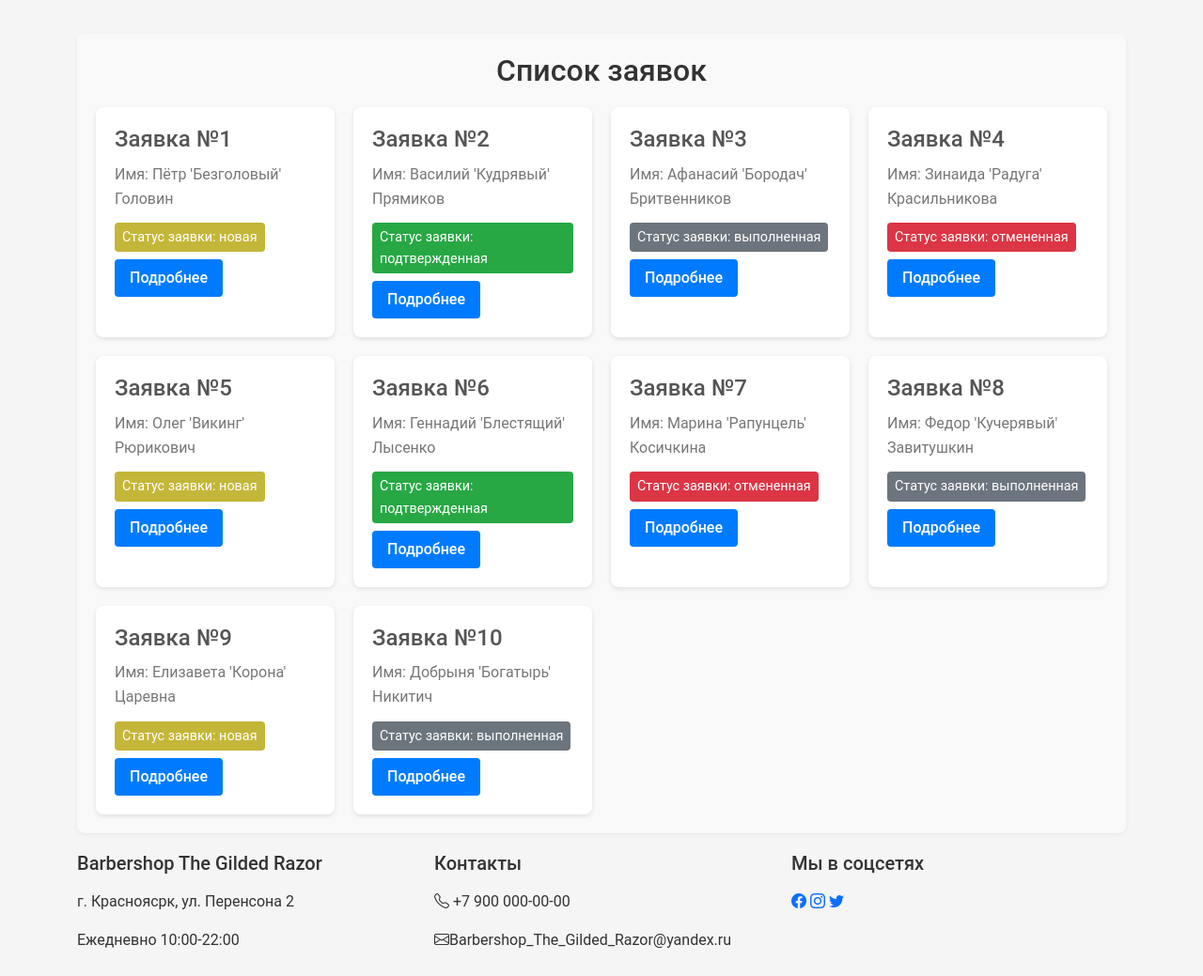
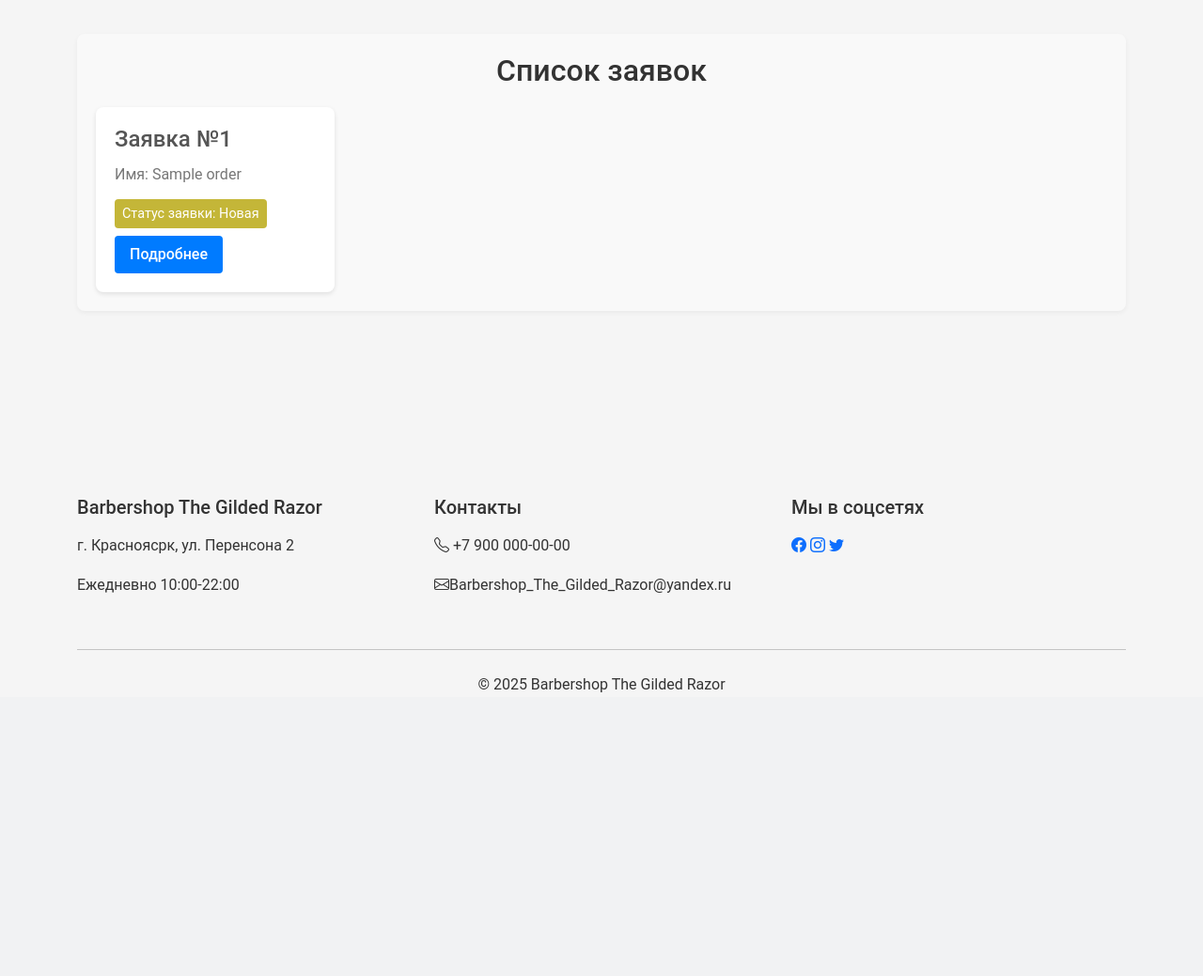
Before and after one commit to ToHellForever/barbershop2, a Django app: page /orders/ in a window 1280 px wide. Shown: the part 58-1097 px from the top of the page at 94% size. After the commit the page ends 795 px from the top, so only its background shows below. Run offline with Django 5.2, Linux system fonts and the light colour scheme; a user stored in the database is signed in; tables that the repository leaves empty hold one stand-in row (values such as "Sample post").

Commit message:
hw_41: Правка моделей, views для отображения незахардкоженных данных на сайт, корректировка деталей и карточек для корректного отображения данных, проблема со статусом comleted - не отображается задний фон, потом исправлю

```diff
--- a/barbershop/urls.py
+++ b/barbershop/urls.py
@@ -2,7 +2,7 @@
 from django.conf.urls.static import static
 from django.contrib import admin
 from django.urls import path
-from core.views import landing, thanks, orders_list, order_detail, services, masters, entry_form
+from core.views import landing, thanks, orders_list, order_detail, services_views, masters_views, entry_form
 from core import views
 
 
--- a/core/models.py
+++ b/core/models.py
@@ -1,28 +1,5 @@
 from django.db import models
 from django.core.validators import MinValueValidator, MaxValueValidator
-
-
-class Order(models.Model):
-    STATUS_CHOICES = (
-        ("new", "Новая"),
-        ("confirmed", "Подтвержденная"),
-        ("completed", "Завершена"),
-        ("canceled", "Отменена"),
-    )
-
-    client_name = models.CharField(max_length=100, verbose_name="Имя клиента")
-    phone = models.CharField(max_length=20, verbose_name="Телефон")
-    comment = models.TextField(blank=True, verbose_name="Комментарий")
-    status = models.CharField(max_length=50, choices=STATUS_CHOICES, default="not_approved", verbose_name="Статус")
-    date_created = models.DateTimeField(auto_now_add=True, verbose_name="Дата создания")
-    date_updated = models.DateTimeField(auto_now=True, verbose_name="Дата обновления")
-    master = models.ForeignKey('Master', on_delete=models.SET_NULL, null=True, blank=True, verbose_name="Мастер")
-    services = models.ManyToManyField('Service', related_name="orders", verbose_name="Услуги")
-    appointment_date = models.DateTimeField(verbose_name="Дата и время записи")
-
-    def __str__(self):
-        return f"{self.client_name} - {self.appointment_date}"
-
 
 class Master(models.Model):
     name = models.CharField(max_length=150, verbose_name="Имя")
@@ -30,13 +7,31 @@
     phone = models.CharField(max_length=20, verbose_name="Телефон")
     address = models.CharField(max_length=255, verbose_name="Адрес")
     experience = models.PositiveIntegerField(verbose_name="Стаж работы", help_text="Опыт работы в годах")
-    services = models.ManyToManyField('Service', related_name="masters", verbose_name="Услуги")
+    services = models.ManyToManyField('Service', related_name="provided_by", verbose_name="Услуги")
     is_active = models.BooleanField(default=True, verbose_name="Активен")
 
     def __str__(self):
         return self.name
 
+class Order(models.Model):
+    STATUS_CHOICES = (
+        ("new", "Новая"),
+        ("confirmed", "Подтвержденная"),
+        ("completed", "Выполненная"),
+        ("canceled", "Отменена"),
+    )
 
+    client_name = models.CharField(max_length=100, verbose_name="Имя клиента")
+    phone = models.CharField(max_length=20, verbose_name="Телефон")
+    comment = models.TextField(blank=True, verbose_name="Комментарий")
+    status = models.CharField(max_length=50, choices=STATUS_CHOICES, default="new", verbose_name="Статус")
+    date_created = models.DateTimeField(auto_now_add=True, verbose_name="Дата создания")
+    master = models.ForeignKey(Master, on_delete=models.SET_NULL, null=True, blank=True, related_name='orders', verbose_name="Мастер")
+    services = models.ManyToManyField('Service', related_name="orders", verbose_name="Услуги")
+    appointment_date = models.DateTimeField(verbose_name="Дата и время записи")
+
+    def __str__(self):
+        return f"{self.client_name} - {self.appointment_date}"
 
 class Service(models.Model):
     name = models.CharField(max_length=200, verbose_name="Название")
@@ -48,7 +43,6 @@
 
     def __str__(self):
         return self.name
-
 
 class Review(models.Model):
     text = models.TextField(verbose_name="Текст отзыва")
--- a/core/views.py
+++ b/core/views.py
@@ -1,6 +1,5 @@
-from django.shortcuts import render, HttpResponse
-from .data import orders, masters, services
-from .models import Master, Review
+from django.shortcuts import render, get_object_or_404
+from .models import Master, Review, Order, Service
 # безопасность
 from django.contrib.auth.decorators import login_required
 
@@ -12,7 +11,7 @@
     Отображает шаблон landing.html, передавая данные о мастерах и отзывах.
     """
     masters = Master.objects.filter(is_active=True) # Получаем активных мастеров
-    reviews = Review.objects.filter(is_published=True).order_by('-created_at')[:6] # Получаем последние 6 опубликованных отзывов
+    reviews = Review.objects.filter(is_published=True).order_by('-created_at')[:4] # Получаем последние 4 отзыва
 
     context = {
         'masters': masters,
@@ -25,29 +24,36 @@
     Страница услуг.
     Отображает шаблон services.html, передавая данные об услугах.
     """
+    services = Service.objects.all()
     context = {
         'services': services
-        }
+    }
     return render(request, 'services.html', context=context)
+
 
 def masters_views(request):
     """
     Страница мастеров.
     Отображает шаблон masters.html, передавая данные о мастерах.
     """
+    masters = Master.objects.all()
     context = {
         'masters': masters
-        }
+    }
     return render(request, 'masters.html', context=context)
+
 
 def entry_form(request):
     """
     Страница записи на услугу.
     Отображает шаблон entry.html, передавая данные о мастерах и услугах для выбора.
     """
+    services = Service.objects.all()
+    masters = Master.objects.filter(is_active=True) # только активные мастера на будущее
     context = {
         'services': services,
-        }
+        'masters': masters
+    }
     return render(request, 'entry_form.html', context=context)
 
 def thanks(request):
@@ -57,38 +63,44 @@
     """
     return render(request, 'thanks.html')
 
+
 @login_required
 def orders_list(request):
     """
     Список заказов.
-    Отображает шаблон orders_list.html, передавая данные о заказах.
+    Отображает шаблон orders_list.html, передавая данные о заказах, отсортированных по дате создания.
     """
-    # Создаем словарь, связывающий master_id с master_name
-    master_dict = {master["id"]: master["name"] for master in masters}
+    # Получаем все заказы из базы данных, сортируем по убыванию date_created
+    orders = Order.objects.all().order_by('-date_created')
 
-    # Добавляем master_name в каждый заказ
+    master_dict = {master.id: master.name for master in Master.objects.all()}
+
     for order in orders:
-        order["master_name"] = master_dict.get(order["master_id"], "Неизвестный мастер")
-    # Передаем данные о заказах в контекст
+        order.master_name = master_dict.get(order.master_id, "Неизвестный мастер")
+
     context = {'orders': orders}
     return render(request, 'orders_list.html', context=context)
+
 
 @login_required
 def order_detail(request, order_id):
     """
     Страница деталей заказа.
     Отображает шаблон order_detail.html, передавая данные о конкретном заказе.
-    Если заказ не найден, возвращает HttpResponse с сообщением об ошибке.
+    Если заказ не найден, возвращает 404 ошибку.
     """
-    # Создаем словарь, связывающий master_id с master_name
-    master_dict = {master["id"]: master["name"] for master in masters}
-    try:
-        # Попытка найти заказ с заданным ID
-        order = next(order for order in orders if order['id'] == order_id)
-        # Добавляем master_name в заказ
-        order["master_name"] = master_dict.get(order["master_id"], "Неизвестный мастер")
-        # Передаем данные о заказах в контекст
-        context = {'order': order}
-        return render(request, 'order_detail.html', context=context)
-    except StopIteration:  # Заказ не найден
-        return HttpResponse(f'Заказ с id={order_id} не найден')
+    # Получаем заказ из базы данных по ID заказа или возвращает 404 ошибку, если заказ не найден
+    order = get_object_or_404(Order, pk=order_id)
+
+    # Получаем имя мастера
+    master_name = order.master.name if order.master else "Неизвестный мастер"
+
+
+    related_services = order.services.all()
+
+    context = {
+        'order': order,
+        'master_name': master_name,
+        'related_services': related_services
+    }
+    return render(request, 'order_detail.html', context=context)
--- a/static/css/main.css
+++ b/static/css/main.css
@@ -238,6 +238,10 @@
     margin-top: 5px;
 }
 
+.order-card .order-status.completed {
+    background-color: rgb(209, 18, 18);
+}
+
 .order-card .order-status.new {
     background-color: #c4b638;
 }
@@ -246,10 +250,6 @@
     background-color: #28a745;
 }
 
-.order-card .order-status.rejected {
-    background-color: #dc3545;
-}
-
 .order-card .order-status.canceled {
     background-color: #6c757d;
 }
--- a/templates/includes/include_order_card.html
+++ b/templates/includes/include_order_card.html
@@ -1,8 +1,12 @@
 <div class="order-card">
     <h2>Заявка №{{ order.id }}</h2>
     <p>Имя: {{ order.client_name }}</p>
-    <p class="order-status {% if order.status == 'новая' %}new{% elif order.status == 'подтвержденная' %}confirmed{% elif order.status == 'отмененная' %}rejected{% elif order.status == 'выполненная' %}canceled{% endif %}">
-        Статус заявки: {{ order.status }}
+    <p class="order-status
+        {% if order.status == 'new' %}new{% endif %}
+        {% if order.status == 'confirmed' %}confirmed{% endif %}
+        {% if order.status == 'canceled' %}canceled{% endif %}
+        {% if order.status == 'completed' %}completed{% endif %}">
+        Статус заявки: {{ order.get_status_display }}
     </p>
     <div class="center-button">
         <a href="{% url 'order_detail' order.id %}" class="btn btn-primary">Подробнее</a>
```
Also changed, not shown: templates/order_detail.html (+7 -6 lines), core/migrations/0002_remove_order_date_updated_alter_master_services_and_more.py (added), 2 other files.
